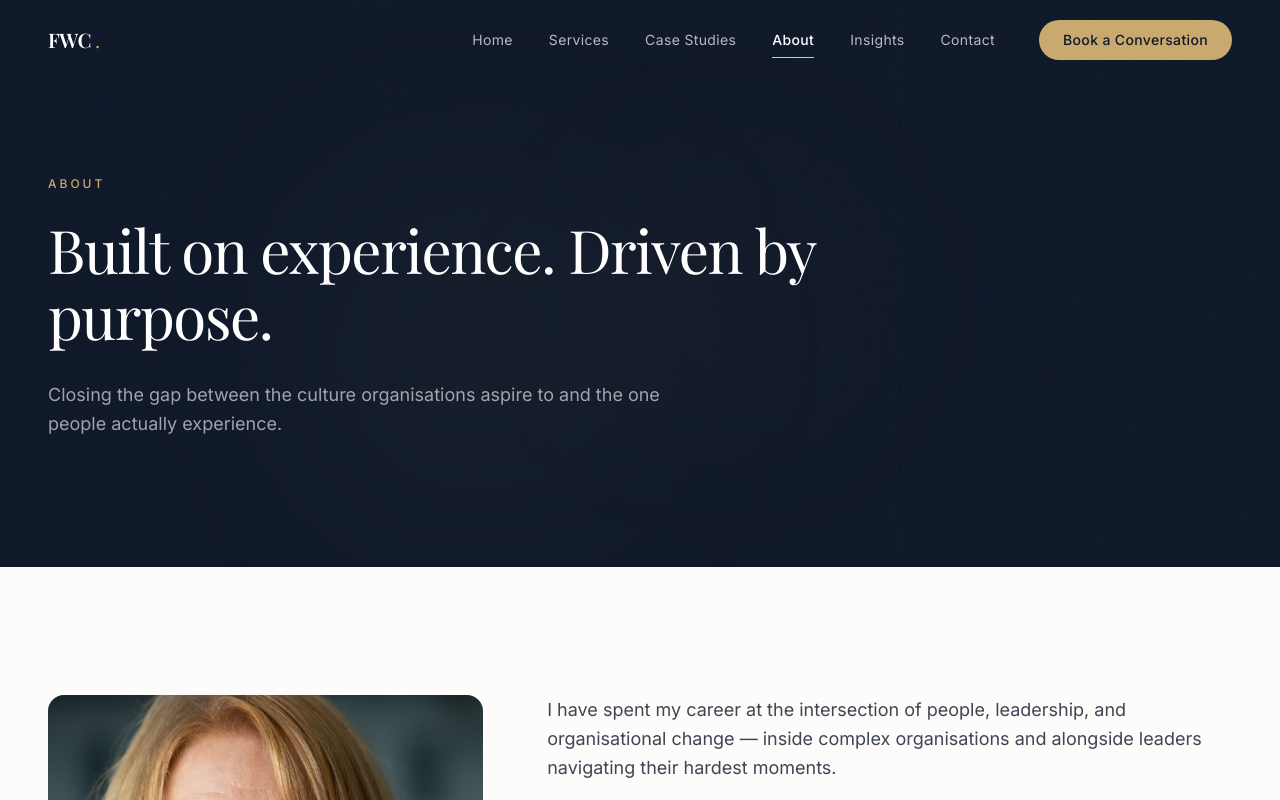
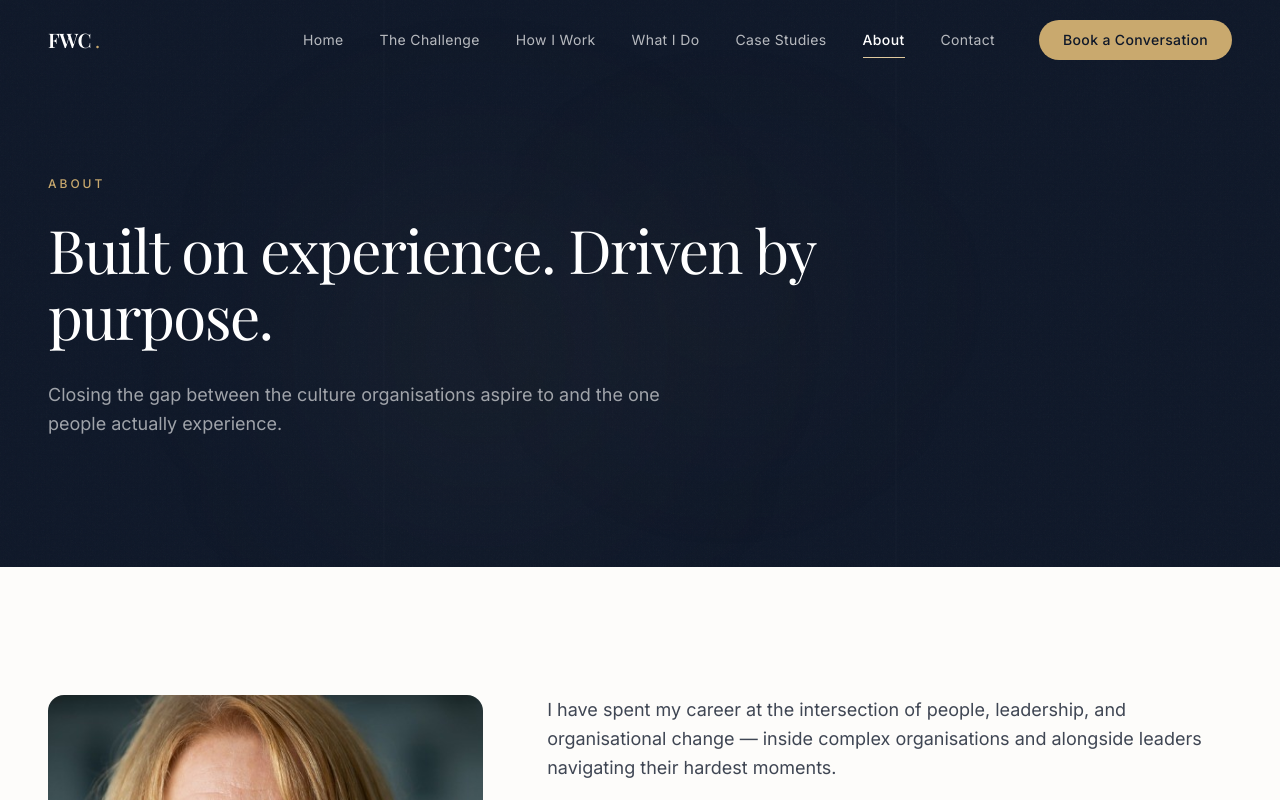
Before and after one commit to alexhammett-collab/FWC-Prototype, a Next.js app: page /about in a window 1280 px wide. Shown: the top 800 px of the page. Built offline with nearby package versions, Linux system fonts and the light colour scheme; a web font is replaced by a local one.

Commit message:
feat: add section anchor navigation to header menu (The Challenge, How I Work, What I Do)

```diff
--- a/src/components/layout/Navigation.tsx
+++ b/src/components/layout/Navigation.tsx
@@ -8,10 +8,11 @@ import { Menu, X } from 'lucide-react';
 
 const navLinks = [
   { href: '/', label: 'Home' },
-  { href: '/services', label: 'Services' },
+  { href: '/#core-challenge', label: 'The Challenge' },
+  { href: '/#how-i-work', label: 'How I Work' },
+  { href: '/#what-i-do', label: 'What I Do' },
   { href: '/case-studies', label: 'Case Studies' },
   { href: '/about', label: 'About' },
-  { href: '/insights', label: 'Insights' },
   { href: '/contact', label: 'Contact' },
 ];
 
@@ -71,13 +72,14 @@ export default function Navigation() {
                   key={link.href}
                   href={link.href}
                   className={`relative px-4 py-2 text-sm tracking-wide transition-colors duration-300 ${
-                    pathname === link.href
+                    (pathname === link.href || (pathname === '/' && link.href === '/'))
+                      && !link.href.includes('#')
                       ? (isLight ? 'text-white font-medium' : 'text-navy font-medium')
                       : (isLight ? 'text-white/70 hover:text-white' : 'text-slate hover:text-navy')
                   }`}
                 >
                   {link.label}
-                  {pathname === link.href && (
+                  {pathname === link.href && !link.href.includes('#') && (
                     <motion.div
                       layoutId="nav-indicator"
                       className={`absolute bottom-0 left-4 right-4 h-px ${isLight ? 'bg-gold-light' : 'bg-gold'}`}
--- a/src/components/sections/CultureBridge.tsx
+++ b/src/components/sections/CultureBridge.tsx
@@ -31,7 +31,7 @@ export default function CultureBridge() {
   const isInView = useInView(ref, { once: true, margin: '-80px' });
 
   return (
-    <section ref={ref} className="py-24 lg:py-32 bg-warm-white relative overflow-hidden">
+    <section ref={ref} id="core-challenge" className="py-24 lg:py-32 bg-warm-white relative overflow-hidden scroll-mt-24">
       <div className="mx-auto max-w-7xl px-6 lg:px-12">
         <ScrollReveal>
           <div className="text-center mb-16">
--- a/src/components/sections/HowIWork.tsx
+++ b/src/components/sections/HowIWork.tsx
@@ -41,7 +41,7 @@ export default function HowIWork() {
   const isInView = useInView(ref, { once: true, margin: '-80px' });
 
   return (
-    <section ref={ref} className="py-24 lg:py-32 bg-cream relative overflow-hidden noise-overlay">
+    <section ref={ref} id="how-i-work" className="py-24 lg:py-32 bg-cream relative overflow-hidden noise-overlay scroll-mt-24">
       <div className="relative z-10 mx-auto max-w-7xl px-6 lg:px-12">
         <ScrollReveal>
           <div className="text-center mb-16">
--- a/src/components/sections/ServicePillarCards.tsx
+++ b/src/components/sections/ServicePillarCards.tsx
@@ -47,7 +47,7 @@ export default function ServicePillarCards() {
   const isInView = useInView(ref, { once: true, margin: '-60px' });
 
   return (
-    <section ref={ref} className="py-24 lg:py-32 bg-warm-white relative overflow-hidden">
+    <section ref={ref} id="what-i-do" className="py-24 lg:py-32 bg-warm-white relative overflow-hidden scroll-mt-24">
       <div className="mx-auto max-w-7xl px-6 lg:px-12">
         <ScrollReveal>
           <div className="text-center mb-16">
--- a/src/components/sections/WorkingWithMe.tsx
+++ b/src/components/sections/WorkingWithMe.tsx
@@ -17,7 +17,7 @@ export default function WorkingWithMe() {
   const isInView = useInView(ref, { once: true, margin: '-80px' });
 
   return (
-    <section ref={ref} className="py-24 lg:py-32 bg-sand relative overflow-hidden noise-overlay">
+    <section ref={ref} id="working-with-me" className="py-24 lg:py-32 bg-sand relative overflow-hidden noise-overlay scroll-mt-24">
       <div className="relative z-10 mx-auto max-w-5xl px-6 lg:px-12">
         <ScrollReveal>
           <div className="text-center mb-16">
```
